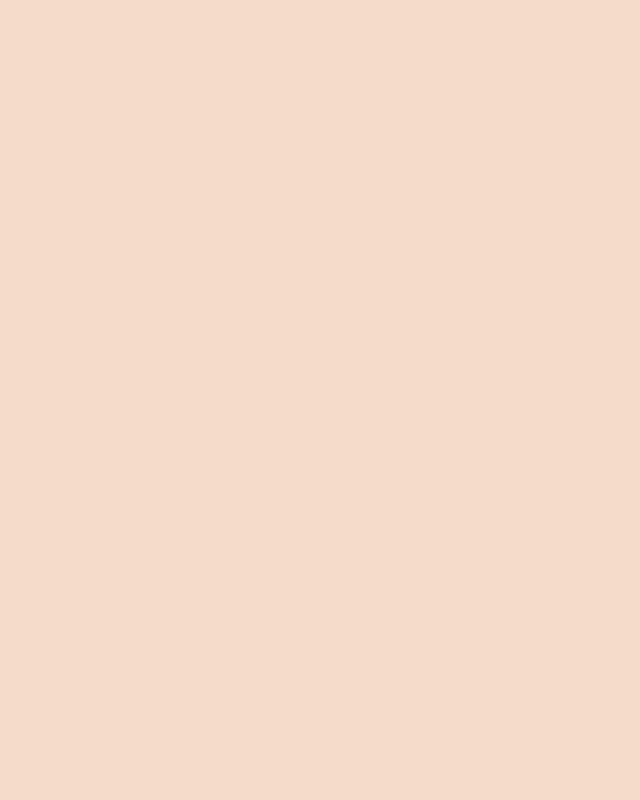
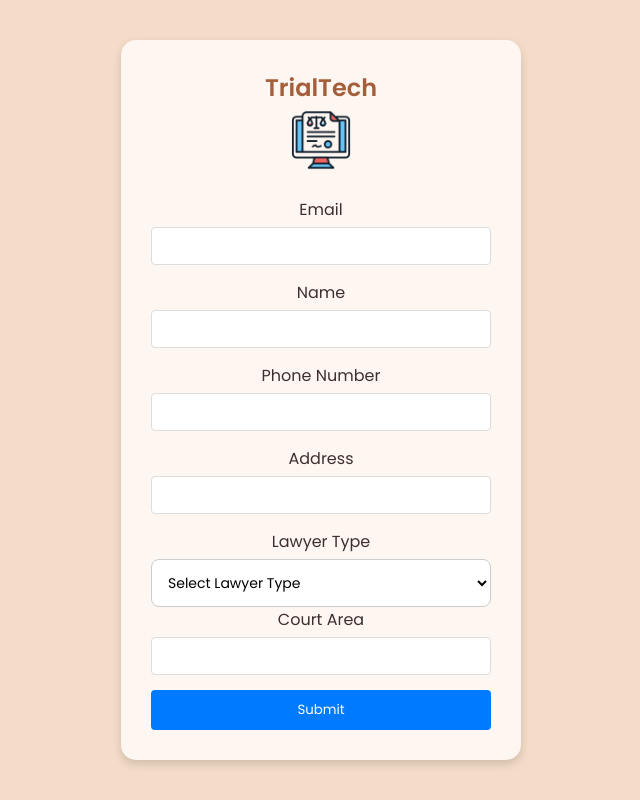
Before and after one commit to Debojit2003/Legal-App, a React (Create React App) app in the folder Project_Code/college_project/: page /lawyerform in a window 1280 px wide. Before the commit this address had no page. Shown: the whole page, without its empty margins (319-959 px from the left). Built offline with nearby package versions, Linux system fonts and the light colour scheme.

Commit message:
Update AuthRoutes.js

```diff
--- a/Project_Code/college_project/src/router/AuthRoutes.js
+++ b/Project_Code/college_project/src/router/AuthRoutes.js
@@ -18,6 +18,8 @@ import NGODetailsPage from "../components/NGODetailsPage.js";
 import PendingCases from "../components/PendingCases.js";
 import FileUpload from "../components/FileUpload.js";
 import BailConsider from "../components/BailConsider.js";
+import FMForm from "../components/FamilyMemberDetailsForm.js"
+import LForm from "../components/LawyerDetailsForm.js"
 //mport NGODetailsPage from "../components/NGODetailsPage.js";
 const AuthRoutes = () => {
   return (
@@ -41,6 +43,8 @@ const AuthRoutes = () => {
         <Route path="/pending-case" element={<PendingCases />} />
         <Route path="/upload-file" element={<FileUpload />} />
         <Route path="/bail-page" element={<BailConsider />} />
+        <Route path="/fmform" element={<FMForm />} />
+        <Route path="/lawyerform" element={<LForm />} />
       </Routes>
     </Router>
   );
```
